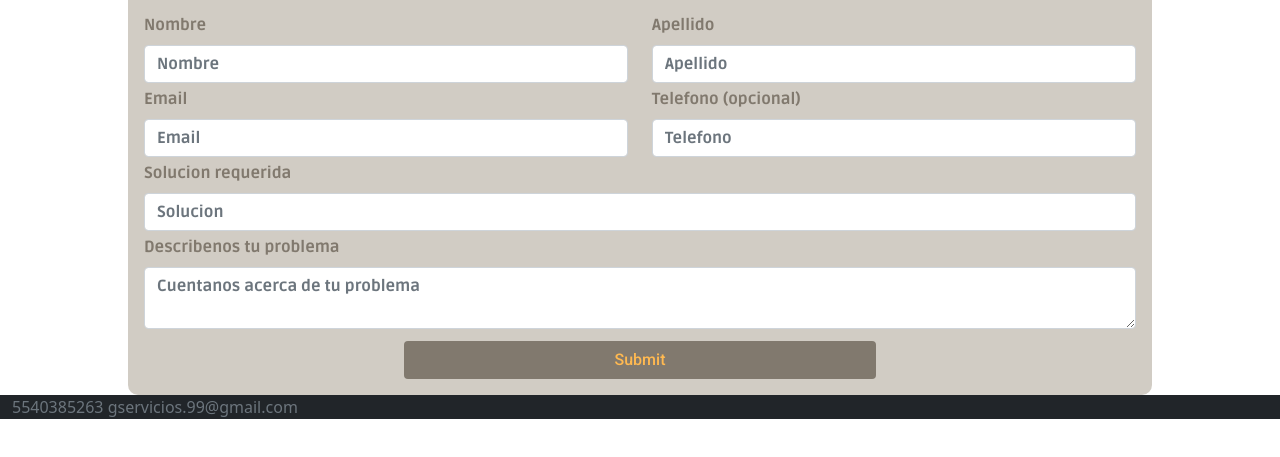
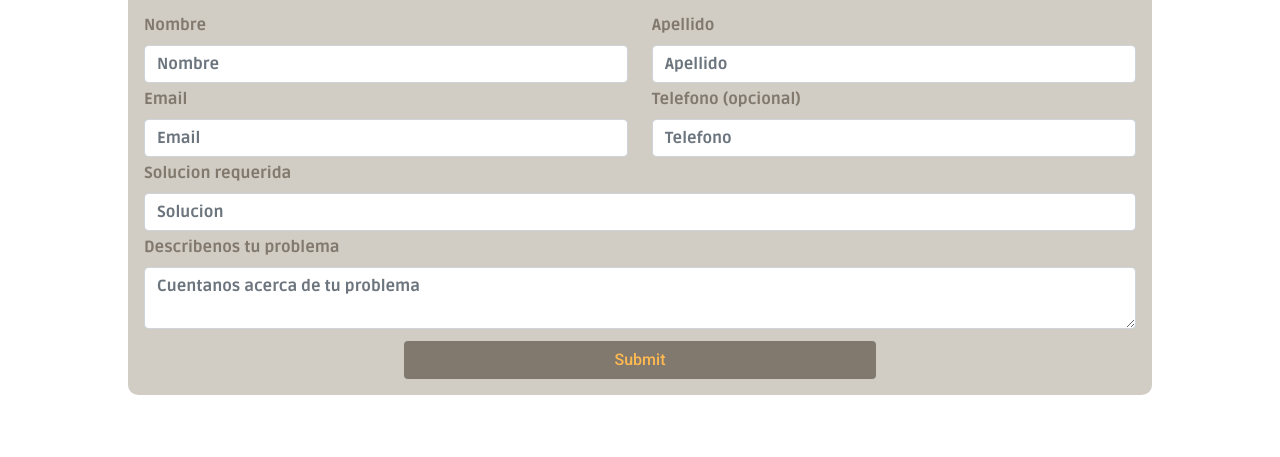
Before and after one commit to G9Mares/Gservicios-Mares, a website: page contacto.html in a window 1280 px wide. Shown: the part 169-626 px from the top of the page. Drawn offline with nearby package versions, Linux system fonts and the light colour scheme.

Commit message:
Eliminar footer de contacto

```diff
--- a/contacto.html
+++ b/contacto.html
@@ -102,11 +102,7 @@
     </div>
 
 </main>
-<footer class="footer bg-dark sticky-footer">
-    <div class="container-fluid">
-        <span class="text-muted">5540385263  gservicios.99@gmail.com</span>
-    </div>
-</footer>
+
     <!-- Bootstrap JS -->
     <script src="https://cdn.jsdelivr.net/npm/bootstrap@5.1.1/dist/js/bootstrap.bundle.min.js"
         integrity="sha384-/bQdsTh/da6pkI1MST/rWKFNjaCP5gBSY4sEBT38Q/9RBh9AH40zEOg7Hlq2THRZ" crossorigin="anonymous">
```
